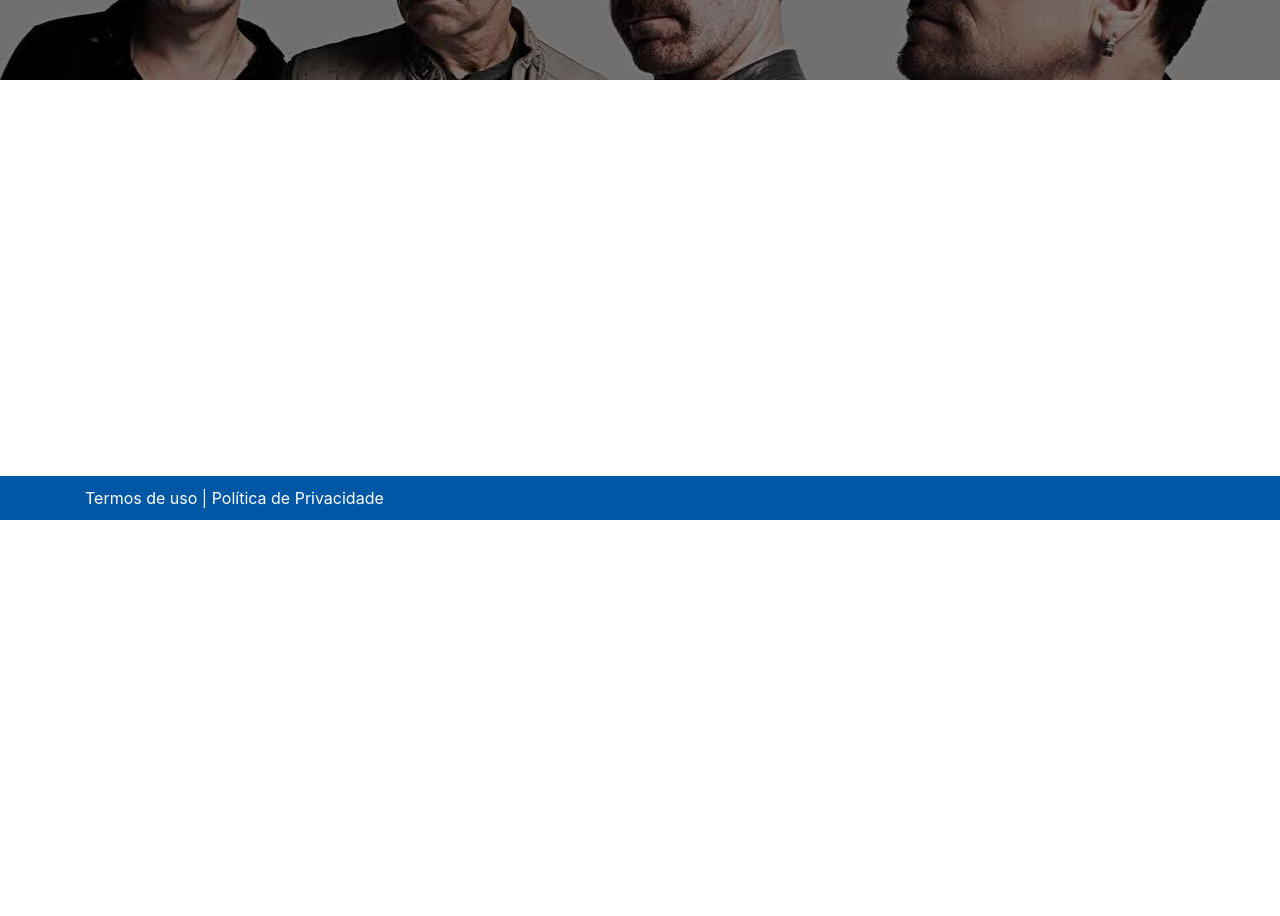
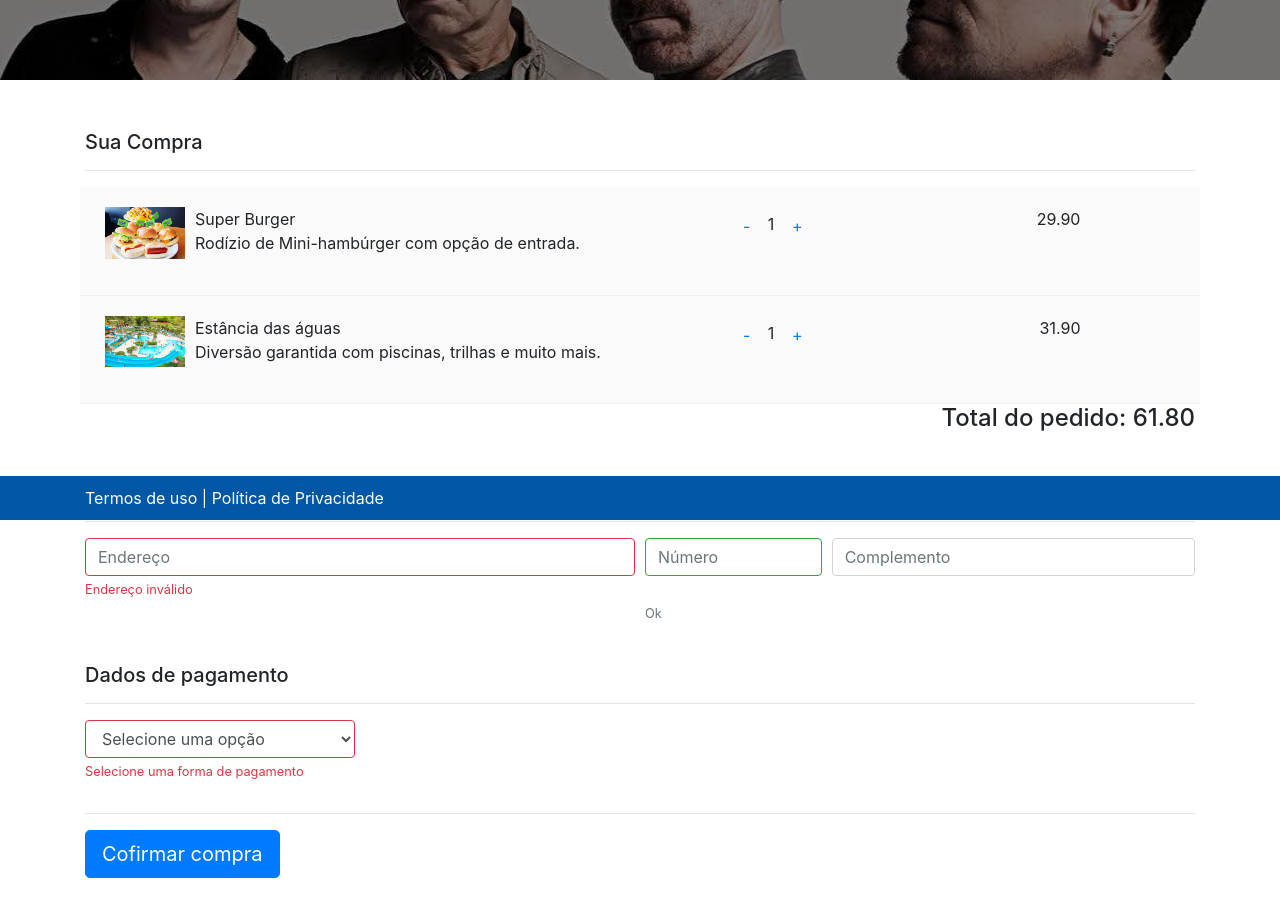
Before and after one commit to LORDBABUINO/passaro-urbano, an Angular app: page /ordem-compra in a window 1280 px wide. Before the commit this address led to /. Shown: the part 280-1196 px from the top of the page. Before the commit the page ends 800 px from the top, so only its background shows below. Built offline with nearby package versions, Linux system fonts and the light colour scheme.

Commit message:
buy-order component created

```diff
--- a/src/app/app.module.ts
+++ b/src/app/app.module.ts
@@ -15,7 +15,8 @@
 import { HowToUseComponent } from './offer/how-to-use/how-to-use.component';
 import { WhereComponent } from './offer/where/where.component';
 
-import { ShortDescription } from './util/short-description.pipe'
+import { ShortDescription } from './util/short-description.pipe';
+import { BuyOrderComponent } from './buy-order/buy-order.component'
 
 @NgModule({
   declarations: [
@@ -28,7 +29,8 @@
     OfferComponent,
     HowToUseComponent,
     WhereComponent,
-    ShortDescription
+    ShortDescription,
+    BuyOrderComponent
   ],
   imports: [
     BrowserModule,
--- a/src/app/app.routes.ts
+++ b/src/app/app.routes.ts
@@ -5,6 +5,7 @@
 import { OfferComponent } from './offer/offer.component'
 import { HowToUseComponent } from './offer/how-to-use/how-to-use.component'
 import { WhereComponent } from './offer/where/where.component'
+import { BuyOrderComponent } from './buy-order/buy-order.component'
 
 export const ROUTES: Routes = [
   { path: '', component: HomeComponent},
@@ -17,5 +18,6 @@
       { path: 'como-usar', component: HowToUseComponent},
       { path: 'onde-fica', component: WhereComponent}
     ]
-  }
+  },
+  { path: 'ordem-compra', component: BuyOrderComponent}
 ]
--- /dev/null
+++ b/src/app/buy-order/buy-order.component.css
@@ -0,0 +1,4 @@
+.ordem-compra {
+  margin-top: 50px;
+  margin-bottom: 150px
+}
--- /dev/null
+++ b/src/app/buy-order/buy-order.component.html
@@ -0,0 +1,109 @@
+<div class="container">
+  <div class="ordem-compra">
+    <form>
+
+      <h5>Sua Compra</h5>
+      <hr />
+
+      <div class="form-row" style="background: #FAFAFA; padding: 20px; border-bottom: solid 1px #F0F0F0">
+        <div class="form-group col-sm-1">
+          <img src="/assets/ofertas/1/img1.jpg" class="img-fluid">
+        </div>
+        <div class="form-group col-sm-6">
+          Super Burger
+          <br />
+          Rodízio de Mini-hambúrger com opção de entrada.
+        </div>
+
+        <div>
+          <div class="row">
+            <div class="col">
+              <button type="button" class="btn btn-link">-</button>
+              1
+              <button type="button" class="btn btn-link">+</button>
+            </div>
+          </div>
+        </div>
+
+        <div class="form-group col-sm-3 d-flex justify-content-end">
+          29.90
+        </div>
+      </div>
+
+      <div class="form-row" style="background: #FAFAFA; padding: 20px; border-bottom: solid 1px #F0F0F0">
+        <div class="form-group col-sm-1">
+          <img src="/assets/ofertas/4/img1.jpg" class="img-fluid">
+        </div>
+        <div class="form-group col-sm-6">
+          Estância das águas
+          <br />
+          Diversão garantida com piscinas, trilhas e muito mais.
+        </div>
+
+        <div>
+          <div class="row">
+            <div class="col">
+              <button type="button" class="btn btn-link">-</button>
+              1
+              <button type="button" class="btn btn-link">+</button>
+            </div>
+          </div>
+        </div>
+
+        <div class="form-group col-sm-3 d-flex justify-content-end">
+          31.90
+        </div>
+      </div>
+
+      <div class="form-row">
+        <div class="form-group col d-flex justify-content-end">
+          <h4>Total do pedido: 61.80</h4>
+        </div>
+      </div>
+      <br />
+
+
+      <h5>Dados de entrega</h5>
+      <hr />
+
+      <div class="form-row">
+
+        <div class="form-group col-md-6">
+          <input type="text" class="form-control is-invalid" placeholder="Endereço" autocomplete="off" minlength="5" required>
+          <div class="invalid-feedback">Endereço inválido</div>
+        </div>
+
+        <div class="form-group col-md-2">
+          <input type="text" class="form-control is-valid" placeholder="Número" autocomplete="off" minlength="1" required>
+          <br />
+          <small class="form-text text-muted">Ok</small>
+        </div>
+
+        <div class="form-group col-md-4">
+          <input type="text" class="form-control" placeholder="Complemento" autocomplete="off">
+        </div>
+
+      </div>
+      <br />
+
+      <h5>Dados de pagamento</h5>
+      <hr />
+
+      <div class="form-row">
+
+        <div class="form-group col-md-3">
+          <select class="form-control is-invalid">
+            <option>Selecione uma opção</option>
+            <option>Dinheiro</option>
+            <option>Débito</option>
+          </select>
+
+          <div class="invalid-feedback">Selecione uma forma de pagamento</div>
+        </div>
+      </div>
+
+      <hr />
+      <button type="submit" class="btn btn-primary btn-lg">Cofirmar compra</button>
+    </form>
+  </div>
+</div>
--- /dev/null
+++ b/src/app/buy-order/buy-order.component.ts
@@ -0,0 +1,15 @@
+import { Component, OnInit } from '@angular/core';
+
+@Component({
+  selector: 'app-buy-order',
+  templateUrl: './buy-order.component.html',
+  styleUrls: ['./buy-order.component.css']
+})
+export class BuyOrderComponent implements OnInit {
+
+  constructor() { }
+
+  ngOnInit() {
+  }
+
+}
```
